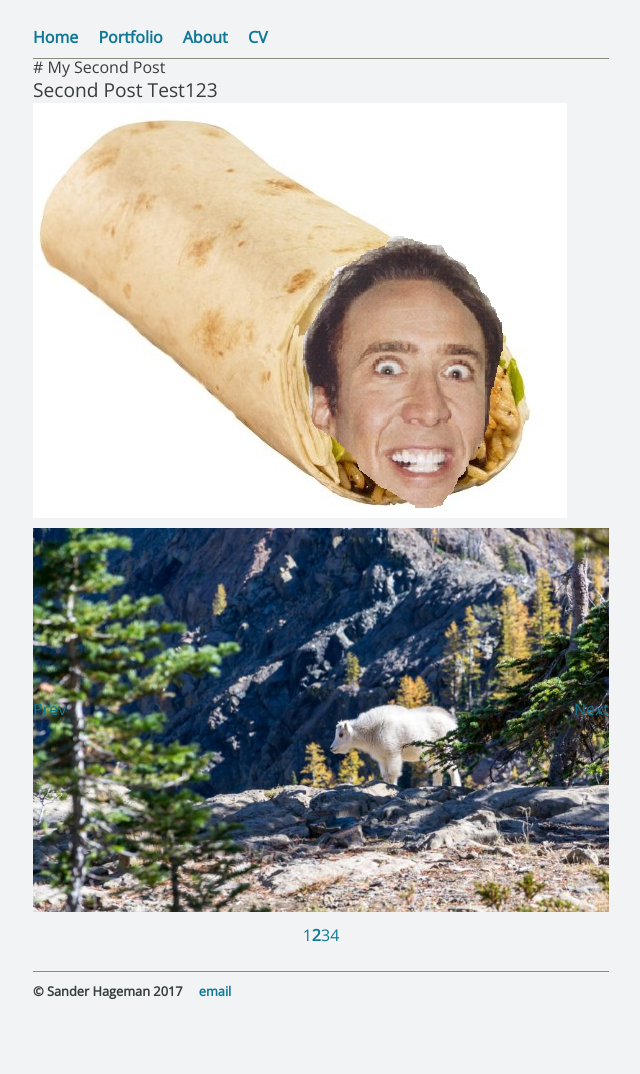
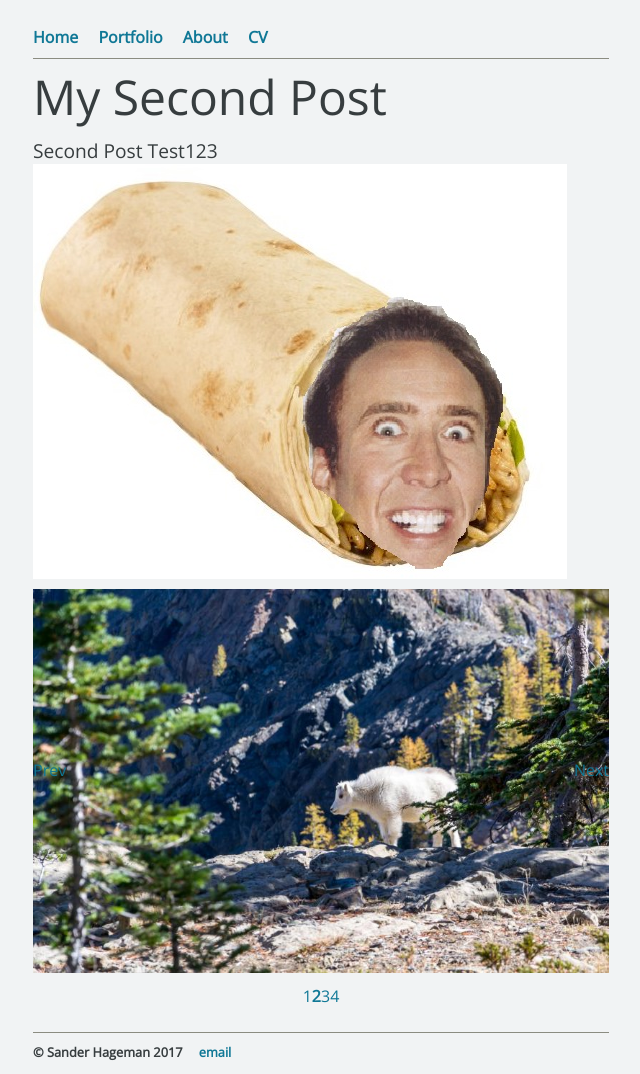
Before and after one commit to SanderHageman/sanderhageman.github.io, a Jekyll site: the page built from _posts/2017-10-12-my-second-post.md, in a window 1280 px wide. Shown: the whole page, without its empty margins (319-959 px from the left). Built offline with Jekyll 4.4.1, drawn with Linux system fonts in a browser that asks for light colours; nearby versions of some CDN libraries; before the commit the page ends 1014 px from its top, so only the background shows below that.

Commit message:
Update post.md

```diff
--- a/_layouts/post.md
+++ b/_layouts/post.md
@@ -10,7 +10,7 @@
 		</head>
 		<body>
 			{% include navigation.html %}
-			# {{ page.title }}
+			<h1>{{ page.title }}</h1>
       <p class="meta">{{ page.subtitle }}</p>
 			<div class="post">
 			  {{ content }}
```
